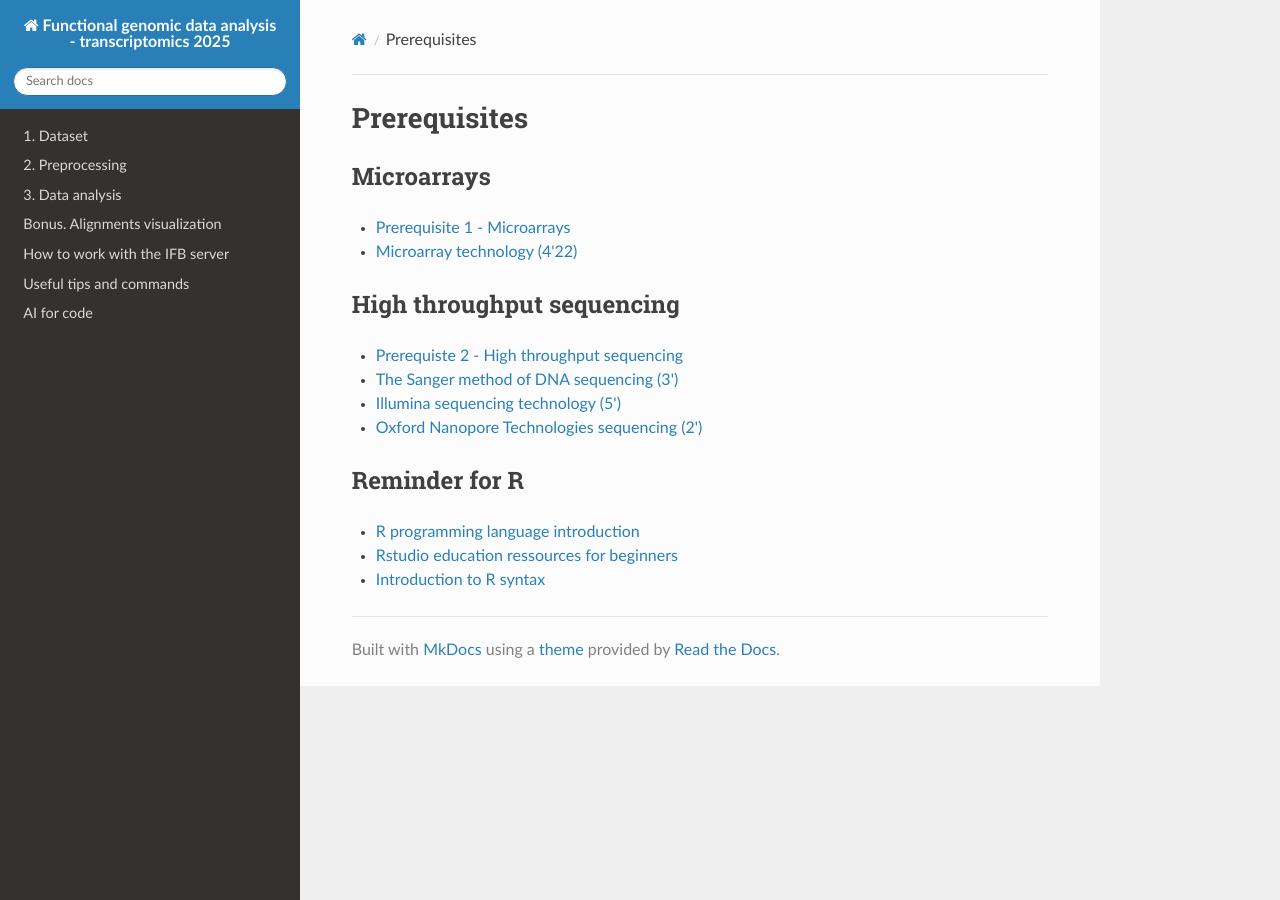
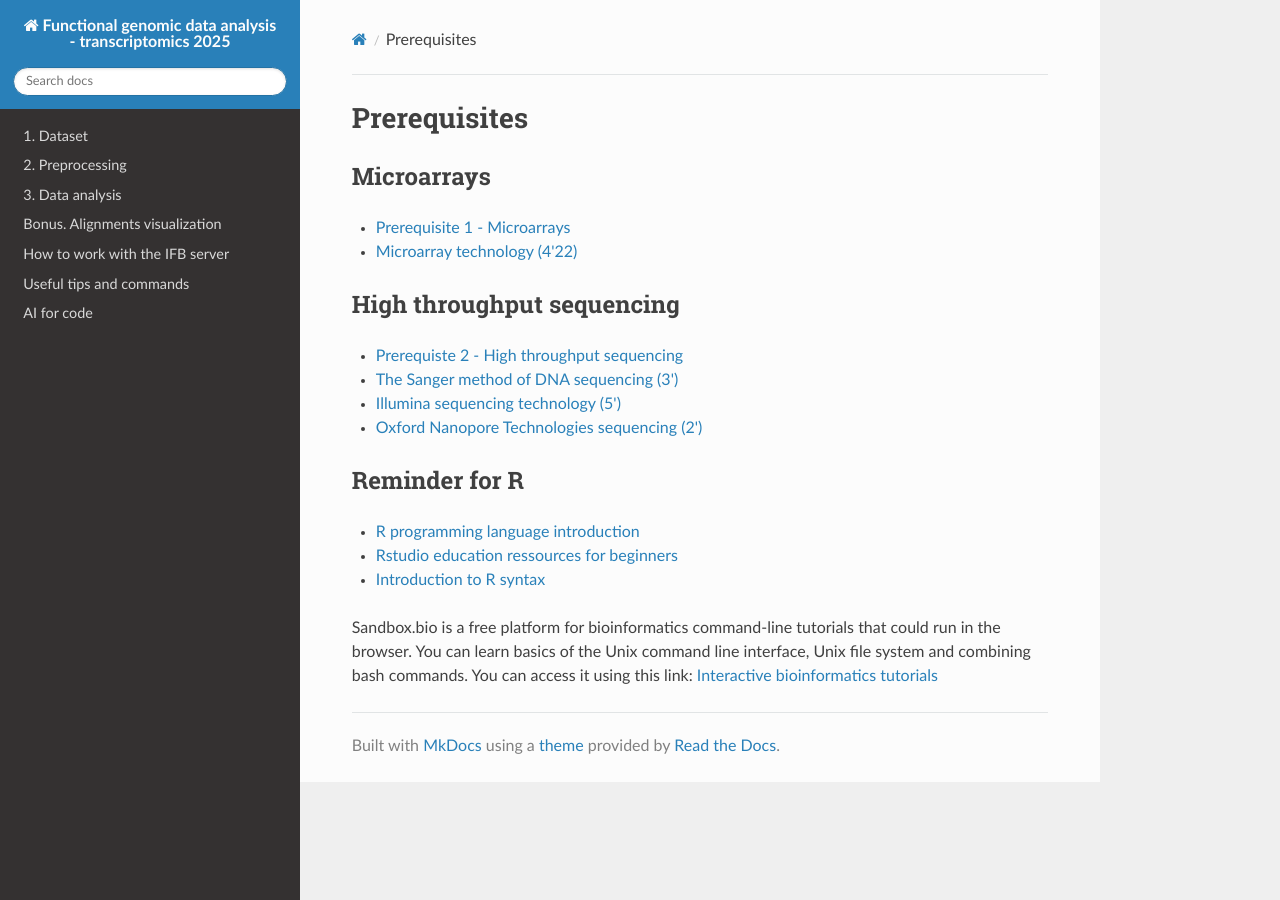
Before and after one commit to slecrom/ENS_HTS_2025, an MkDocs documentation site: the page built from docs/prerequisites.md, in a window 1280 px wide. Built offline with MkDocs 1.6.1, drawn with Linux system fonts in a browser that asks for light colours; nearby versions of some CDN libraries.

Commit message:
Prerequisites update

```diff
--- a/docs/prerequisites.md
+++ b/docs/prerequisites.md
@@ -17,3 +17,7 @@
 * [R programming language introduction](https://www.udemy.com/course/r-basics/)
 * [Rstudio education ressources for beginners](https://education.rstudio.com/learn/beginner/)
 * [Introduction to R syntax](https://www.codecademy.com/learn/learn-r)
+
+
+Sandbox.bio is a free platform for bioinformatics command-line tutorials that could run in the browser. You can learn basics of the Unix command line interface, Unix file system and combining bash commands. You can access it using this link:
+[Interactive bioinformatics tutorials](https://sandboxbio.france-bioinformatique.fr/)
```
Also changed, not shown: 2 other files.
